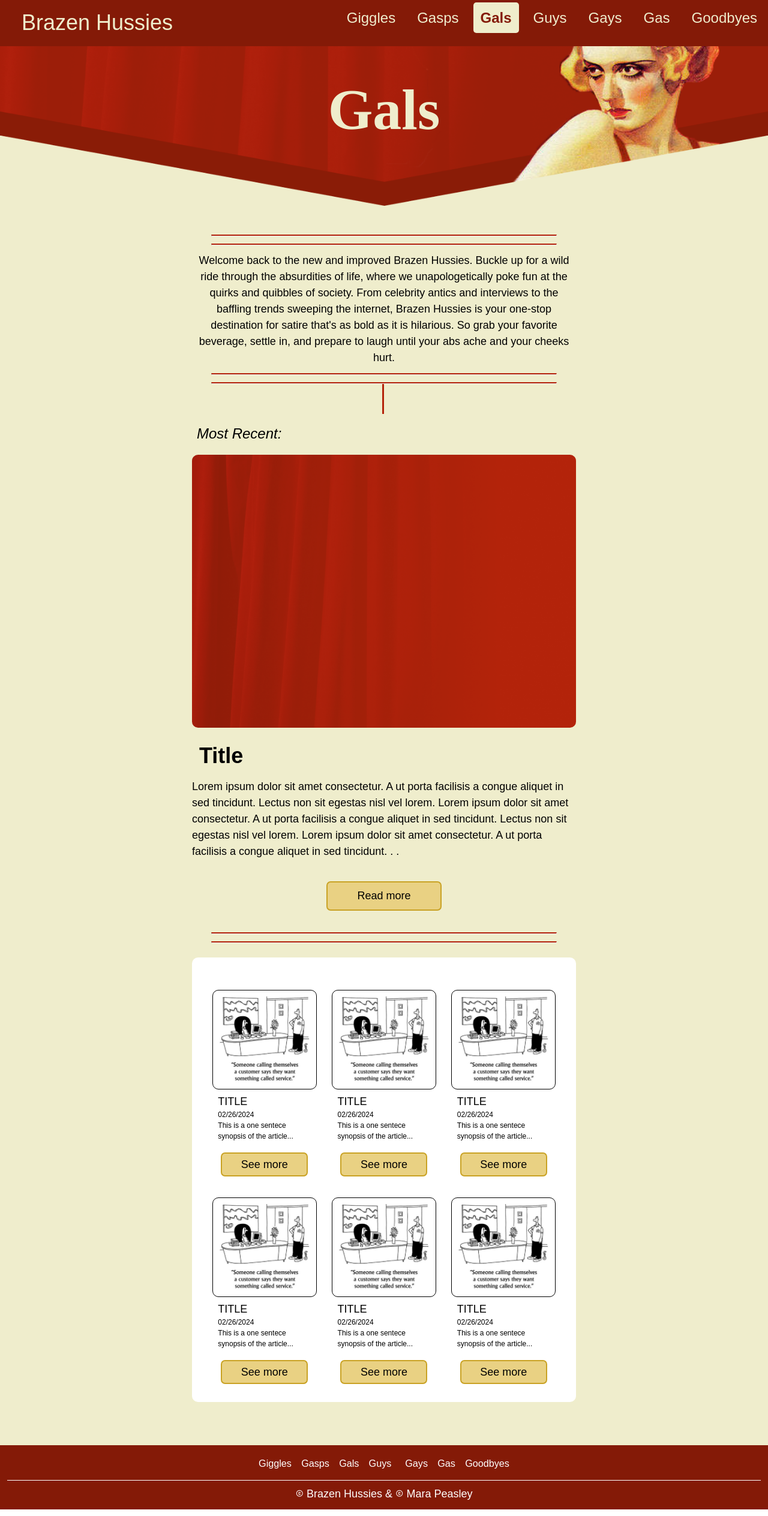
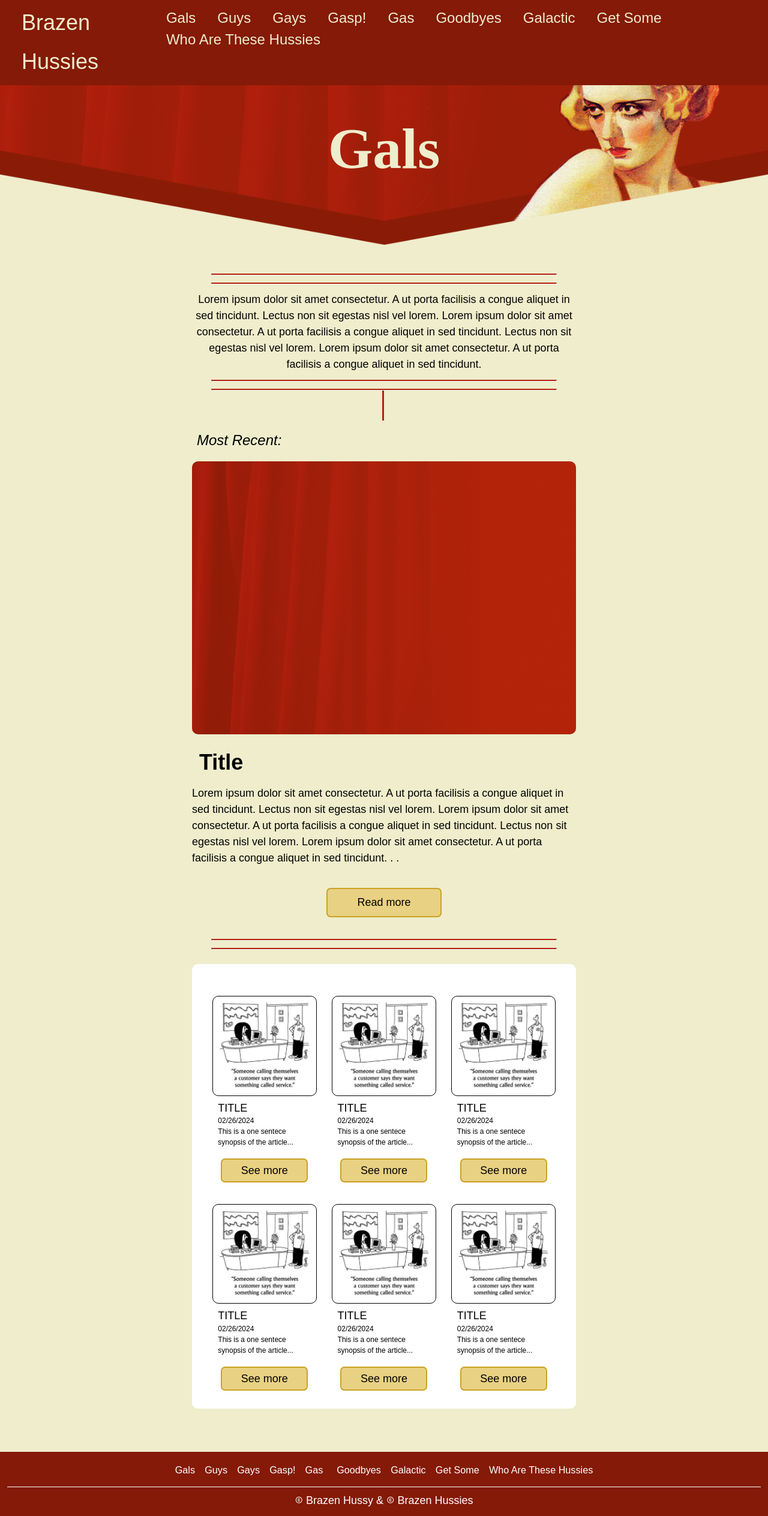
Before and after one commit to MaraPeasley/BrazenHussies_WorkingDraft, a plain HTML site: page gals.html in a window 1280 px wide. Shown: the whole page at 60% size. Drawn offline with nearby package versions, Linux system fonts and the light colour scheme; a web font is replaced by a local one.

Commit message:
G-Spot, Copy, and Trademark Updates
Changed Gasps to Gasp! in G-Spot
Removed Giggles from G-Spot
Added Get Some to G-Spot
Added Galactic to G-Spot (for future Hussiescopes)
Added Who Are These Brazen Hussies to G-Spot
Changed copy to Lorum Ipsum on front page (waiting on updated copy)
Removed my copyright
Added Brazen Hussy Trademark alongside Brazen Hussies Copyright

```diff
--- a/gals.html
+++ b/gals.html
@@ -46,13 +46,15 @@ See style.less for full list of notes and To Dos
             <h1><a href="index.html" style="color: #efedcc;">Brazen Hussies</a></h1>
             <div class="desktop-nav">
                 <ul>
-                    <li><a href="gals.html">Giggles</a></li>
-                    <li><a href="gals.html">Gasps</a></li>
-                    <li><a class="active" href="gals.html">Gals</a></li>
+                    <li><a href="gals.html">Gals</a></li>
                     <li><a href="gals.html">Guys</a></li>
                     <li><a href="gals.html">Gays</a></li>
+                    <li><a href="gals.html">Gasp!</a></li>
                     <li><a href="gals.html">Gas</a></li>
                     <li><a href="gals.html">Goodbyes</a></li>
+                    <li><a href="gals.html">Galactic</a></li>
+                    <li><a href="gals.html">Get Some</a></li>
+                    <li><a href="gals.html">Who Are These Hussies</a></li>
                 </ul>
             </div>
             <span onclick="openNav()" class="menu-icon">&#9776;</span>
@@ -66,13 +68,15 @@ See style.less for full list of notes and To Dos
             <!-- Overlay content -->
             <div class="overlay-content">
             <h2>Our G-Spot</h2>
-            <a href="gals.html">Giggles</a>
-            <a href="gals.html">Gasps</a>
             <a href="gals.html">Gals</a>
             <a href="gals.html">Guys</a>
             <a href="gals.html">Gays</a>
+            <a href="gals.html">Gasp!</a>
             <a href="gals.html">Gas</a>
             <a href="gals.html">Goodbyes</a>
+            <a href="gals.html">Galactic</a>
+            <a href="gals.html">Get Some</a>
+            <a href="gals.html">Who Are These Hussies</a>
             </div>
 
         </div>
@@ -89,7 +93,7 @@ See style.less for full list of notes and To Dos
         <section class="article_selection">
             <hr style="margin-top: 1em;">
             <hr>
-            <p style="text-align: center;">Welcome back to the new and improved Brazen Hussies. Buckle up for a wild ride through the absurdities of life, where we unapologetically poke fun at the quirks and quibbles of society. From celebrity antics and interviews to the baffling trends sweeping the internet, Brazen Hussies is your one-stop  destination for satire that's as bold as it is hilarious. So grab your favorite beverage, settle in, and prepare to laugh until your abs ache and your cheeks hurt.</p>
+            <p style="text-align: center;">Lorem ipsum dolor sit amet consectetur. A ut porta facilisis a congue aliquet in sed tincidunt. Lectus non sit egestas nisl vel lorem. Lorem ipsum dolor sit amet consectetur. A ut porta facilisis a congue aliquet in sed tincidunt. Lectus non sit egestas nisl vel lorem. Lorem ipsum dolor sit amet consectetur. A ut porta facilisis a congue aliquet in sed tincidunt.</p>
             <hr>
             <hr style="margin-bottom: 0;">
             <div class="vl" style="height: 50px; margin-bottom: .5em;"></div>
@@ -172,21 +176,23 @@ See style.less for full list of notes and To Dos
 
     <footer>
         <ul>
-            <li><a href="gals.html">Giggles</a></li>
-            <li><a href="gals.html">Gasps</a></li>
-            <li><a class="active" href="gals.html">Gals</a></li>
+            <li><a href="gals.html">Gals</a></li>
             <li><a href="gals.html">Guys</a></li>
+            <li><a href="gals.html">Gays</a></li>
+            <li><a href="gals.html">Gasp!</a></li>
+            <li><a href="gals.html">Gas</a></li>
         </ul>
         <ul>
-            <li><a href="gals.html">Gays</a></li>
-            <li><a href="gals.html">Gas</a></li>
             <li><a href="gals.html">Goodbyes</a></li>
+            <li><a href="gals.html">Galactic</a></li>
+            <li><a href="gals.html">Get Some</a></li>
+            <li><a href="gals.html">Who Are These Hussies</a></li>
         </ul>
         <div class="copy">
             <p>
                 <span class="material-symbols-outlined">
-                copyright</span> Brazen Hussies &amp;
-                <span class="material-symbols-outlined">copyright</span>  Mara Peasley
+                copyright</span> Brazen Hussy &amp;
+                <span class="material-symbols-outlined">copyright</span>  Brazen Hussies
             </p>
         </div>
     </footer>
```
Also changed, not shown: article.html (+18 -12 lines), index.html (+17 -11 lines).
